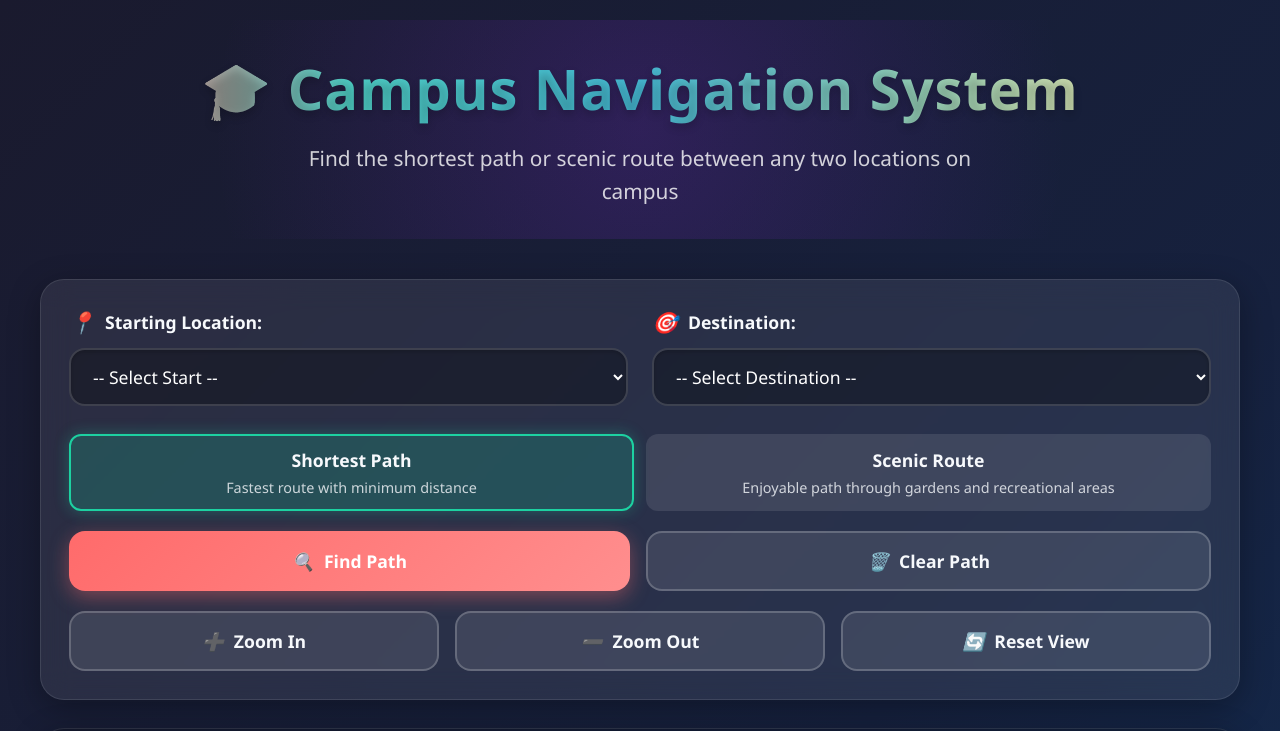
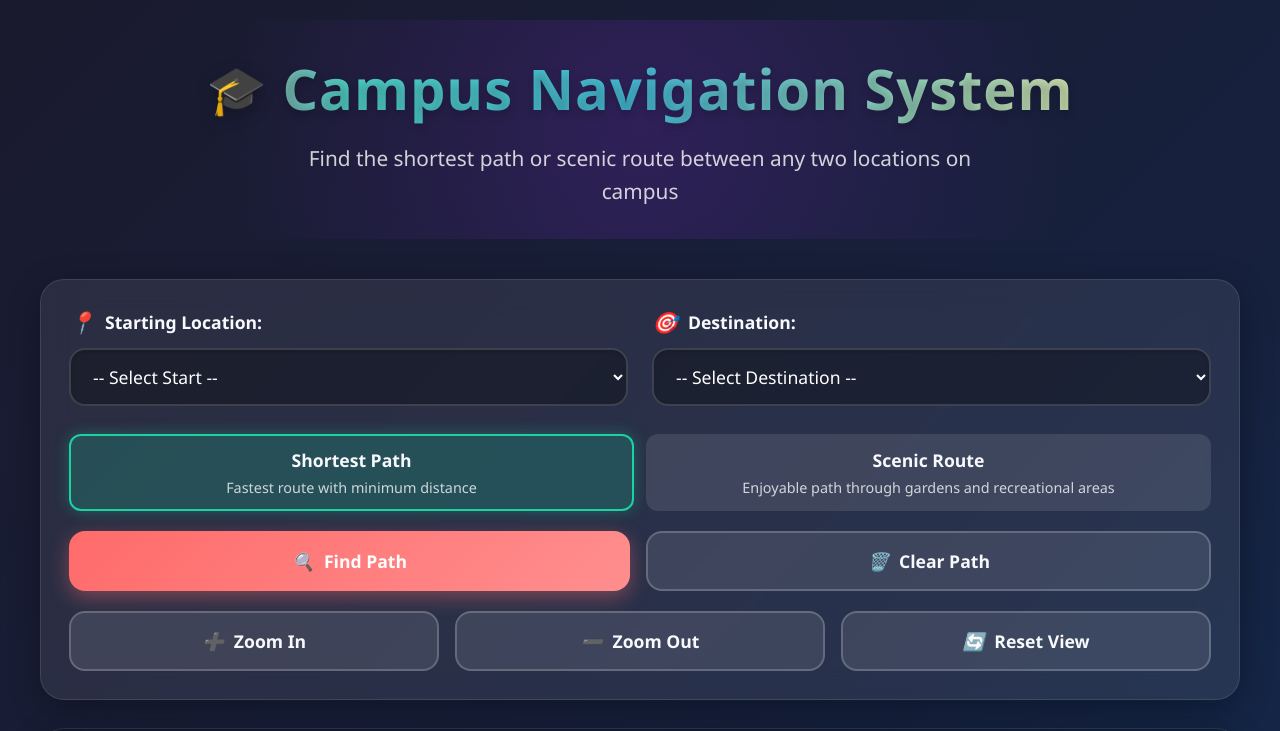
Before and after one commit to smit9132/my-website, a plain HTML site: page index.html in a window 1280 px wide. Shown: the top 731 px of the page. Drawn offline with Linux system fonts and the light colour scheme.

Commit message:
Update index.html

```diff
--- a/index.html
+++ b/index.html
@@ -67,6 +67,19 @@
       -webkit-text-fill-color: transparent;
       text-shadow: 0 4px 8px rgba(0, 0, 0, 0.2);
       letter-spacing: 1px;
+      display: flex;
+      align-items: center;
+      justify-content: center;
+      gap: 15px;
+    }
+
+    .header h1::before {
+      content: '🎓';
+      font-size: 3rem;
+      -webkit-text-fill-color: initial;
+      background: none;
+      text-shadow: none;
+      filter: drop-shadow(0 4px 8px rgba(0, 0, 0, 0.3));
     }
 
     .header p {
@@ -419,7 +432,7 @@
 <body>
   <div class="container">
     <div class="header">
-      <h1>🎓 Campus Navigation System</h1>
+      <h1>Campus Navigation System</h1>
       <p>Find the shortest path or scenic route between any two locations on campus</p>
     </div>
 
@@ -803,7 +816,7 @@
         currentPath = result.path;
         const info = document.getElementById('pathInfo');
         document.getElementById('routeInfo').textContent = `Route: ${result.path.join(' → ')}`;
-        document.getElementById('distanceInfo').textContent = `Distance: ${result.distance.toFixed(0)} units`;
+        document.getElementById('distanceInfo').textContent = `Distance: ${result.distance.toFixed(0)} metres`;
         document.getElementById('stepsInfo').textContent = `Steps: ${result.path.length - 1} buildings`;
         document.getElementById('pathTypeInfo').textContent = `Path Type: ${useScenic ? 'Scenic Route' : 'Shortest Path'}`;
         info.classList.add('show');
```
